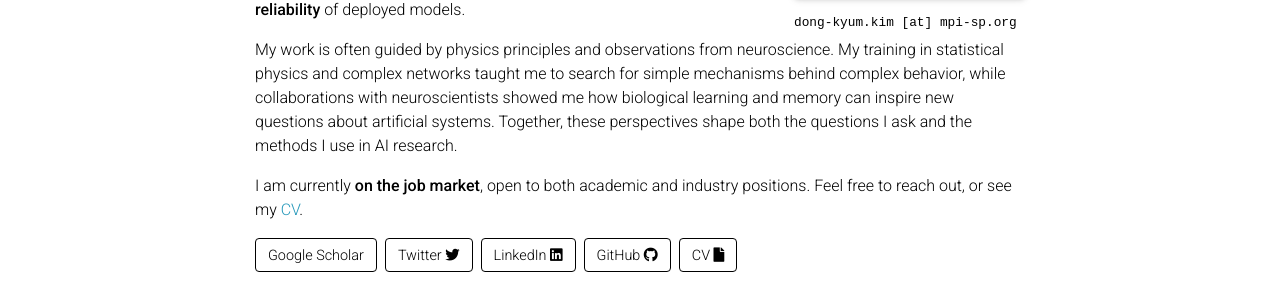
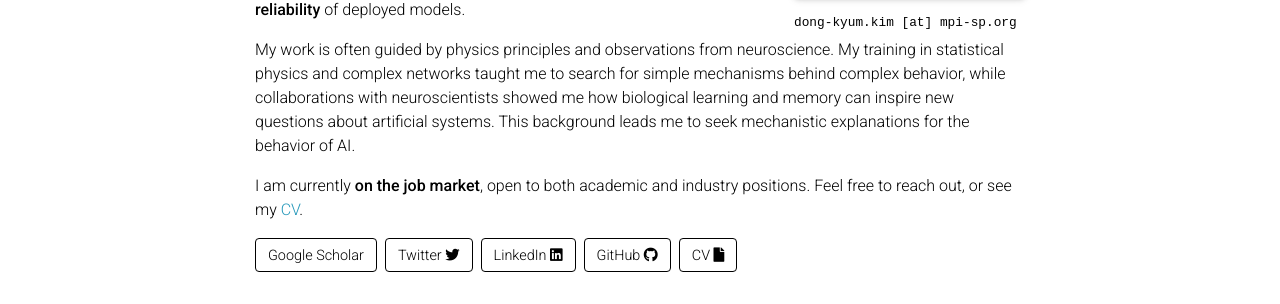
Before and after one commit to kdkyum/kdkyum.github.io, a Jekyll site: the page built from _pages/about.md, in a window 1280 px wide and 1324 px high. Shown: the part 435-739 px from the top of the window. Built offline with Jekyll 4.4.1, drawn with Linux system fonts in a browser that asks for light colours; comment, search, counter and statistics services are not loaded; a style sheet for code colours, icons or effects is not loaded.

Commit message:
docs(home): make the interdisciplinary closing more direct
Replace the abstract closing with a concise statement about seeking
mechanistic explanations for AI behavior.

Co-Authored-By: Claude <noreply@anthropic.com>

```diff
--- a/_pages/about.md
+++ b/_pages/about.md
@@ -23,7 +23,7 @@ I am a postdoctoral researcher at the [Max Planck Institute for Security and Pri
 
 I study the internal mechanisms of large language models: how they store, retrieve, and update knowledge, and what breaks when we try to edit or erase it. This work spans **interpretability**, **model editing**, and **machine unlearning**, questions that bear directly on the **privacy, safety, and reliability** of deployed models.
 
-My work is often guided by physics principles and observations from neuroscience. My training in statistical physics and complex networks taught me to search for simple mechanisms behind complex behavior, while collaborations with neuroscientists showed me how biological learning and memory can inspire new questions about artificial systems. Together, these perspectives shape both the questions I ask and the methods I use in AI research.
+My work is often guided by physics principles and observations from neuroscience. My training in statistical physics and complex networks taught me to search for simple mechanisms behind complex behavior, while collaborations with neuroscientists showed me how biological learning and memory can inspire new questions about artificial systems. This background leads me to seek mechanistic explanations for the behavior of AI.
 
 I am currently **on the job market**, open to both academic and industry positions. Feel free to reach out, or see my [CV](/assets/pdf/CV_DKK.pdf).
 
```
